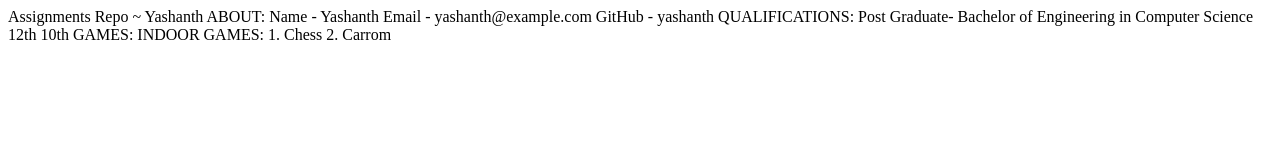
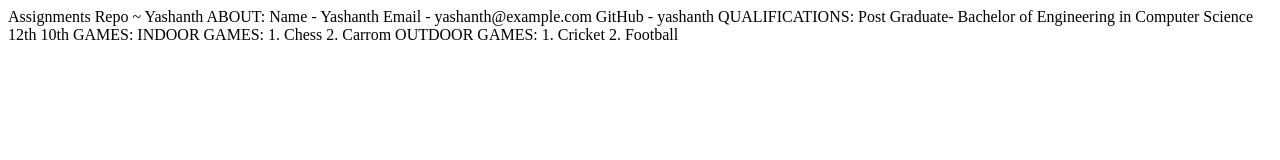
Before and after one commit to Yashanth21/GIT-ASSIGINMENTS, a plain HTML site: page src/index.html in a window 1280 px wide. Drawn offline with Linux system fonts and the light colour scheme.

Commit message:
ADD OUTDOOR GAMES

```diff
--- a/src/index.html
+++ b/src/index.html
@@ -15,4 +15,7 @@
     INDOOR GAMES:
     1. Chess
     2. Carrom
+    OUTDOOR GAMES:
+    1. Cricket
+    2. Football
 </p>
```
